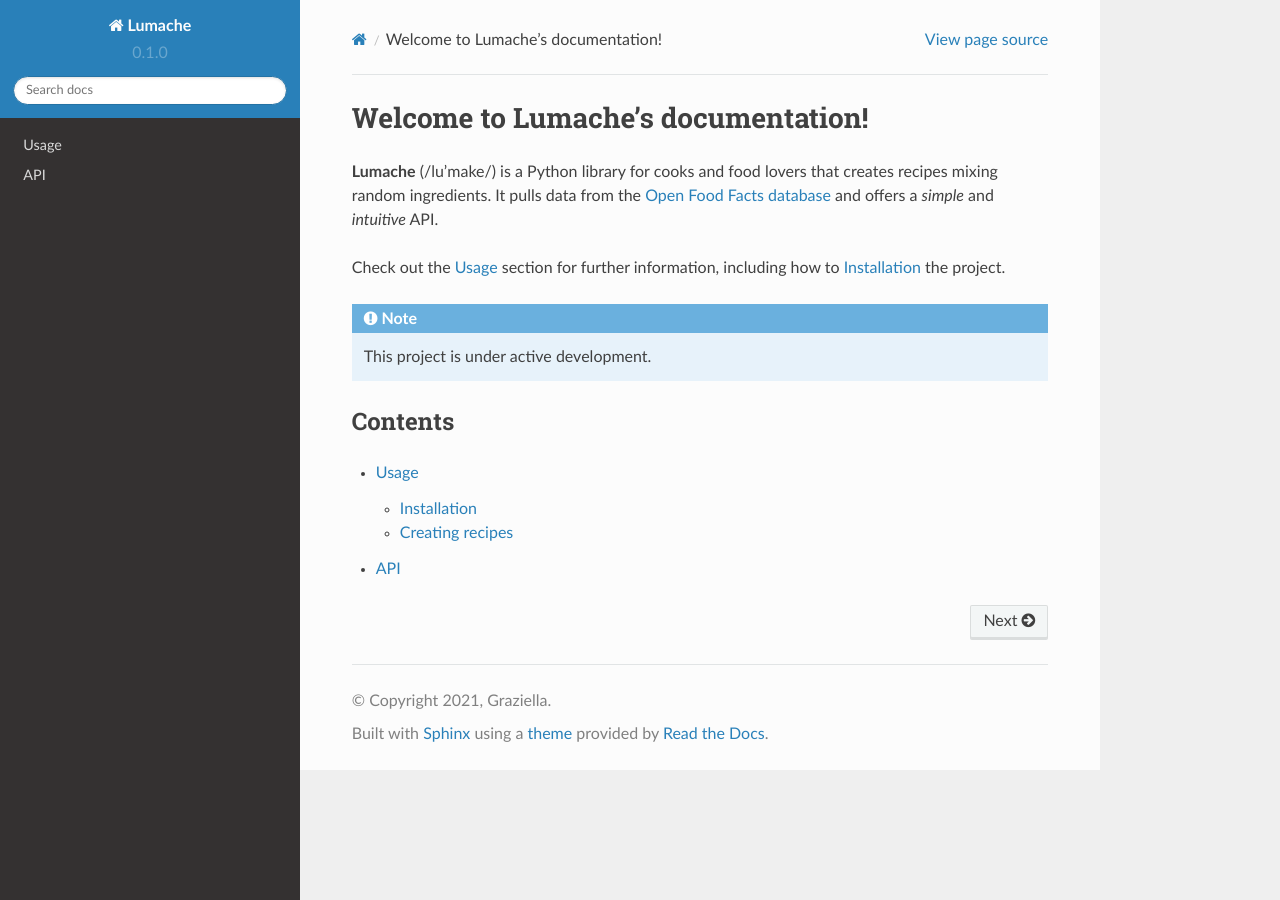
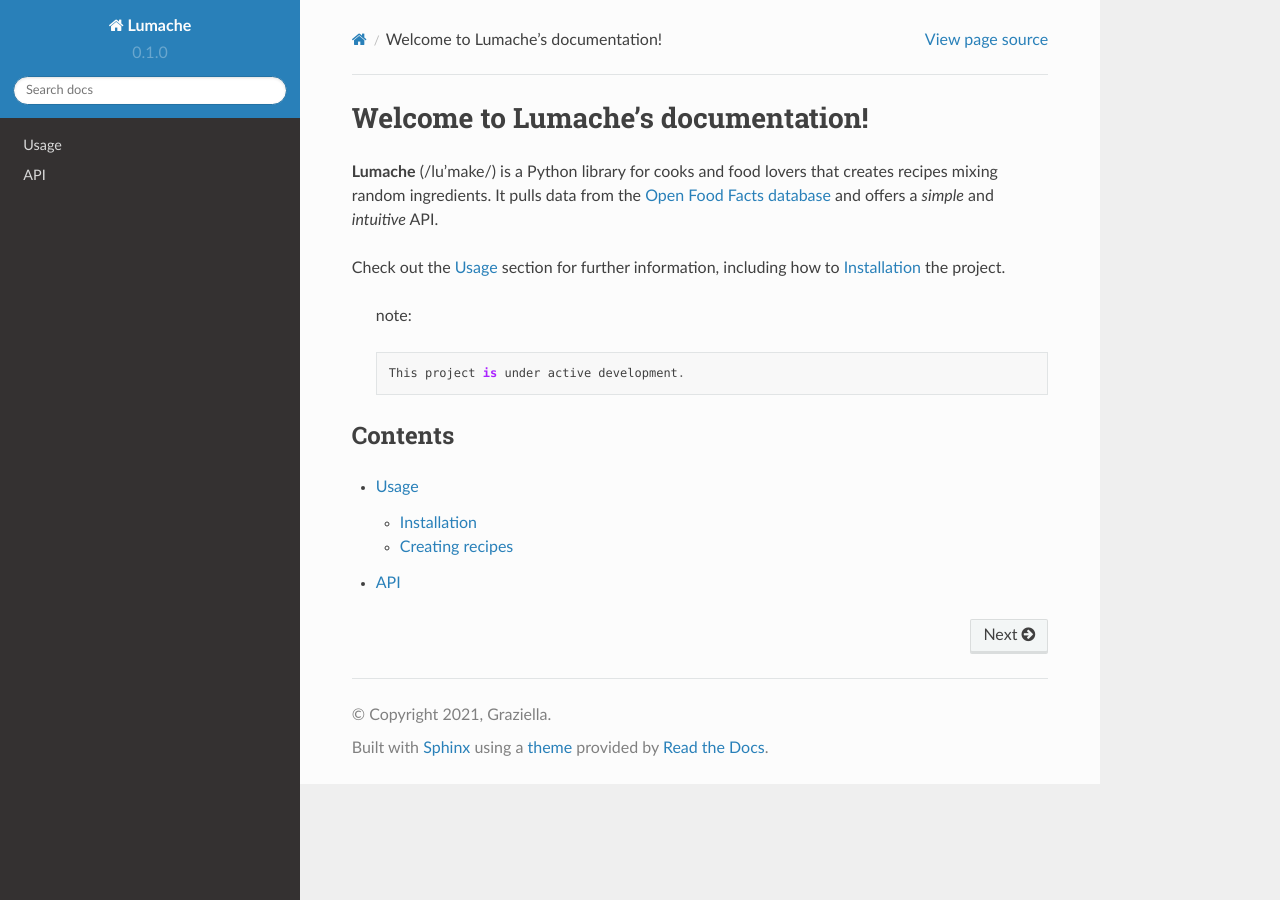
Before and after one commit to AYkimchi2000/readthedocs, a Sphinx documentation site: the page built from docs/source/index.rst, in a window 1280 px wide. Built offline with Sphinx 7.4.7 and the Read the Docs theme 2.0.0, drawn with Linux system fonts in a browser that asks for light colours; part of the change alters nothing that is shown.

```diff
--- a/docs/source/index.rst
+++ b/docs/source/index.rst
@@ -9,7 +9,7 @@ and offers a *simple* and *intuitive* API.
 Check out the :doc:`usage` section for further information, including
 how to :ref:`installation` the project.
 
-.. note::
+ note::
 
    This project is under active development.
 
```
